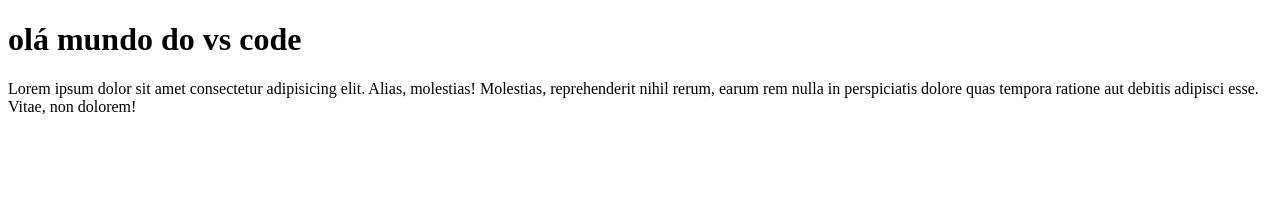
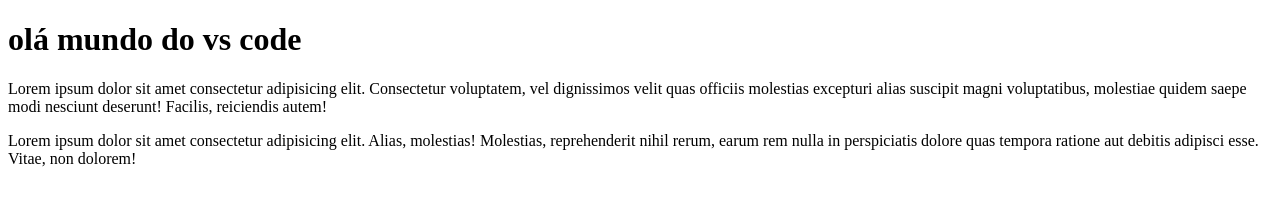
Before and after one commit to Marcosstyllo/teste-vscode, a plain HTML site: page index.html in a window 1280 px wide. Drawn offline with Linux system fonts and the light colour scheme.

Commit message:
commit lorem2

```diff
--- a/index.html
+++ b/index.html
@@ -7,6 +7,7 @@
 </head>
 <body>
     <h1>olá mundo do vs code</h1>
+    <p>Lorem ipsum dolor sit amet consectetur adipisicing elit. Consectetur voluptatem, vel dignissimos velit quas officiis molestias excepturi alias suscipit magni voluptatibus, molestiae quidem saepe modi nesciunt deserunt! Facilis, reiciendis autem!</p>
     <p>Lorem ipsum dolor sit amet consectetur adipisicing elit. Alias, molestias! Molestias, reprehenderit nihil rerum, earum rem nulla in perspiciatis dolore quas tempora ratione aut debitis adipisci esse. Vitae, non dolorem!</p>
 </body>
 </html>
```
